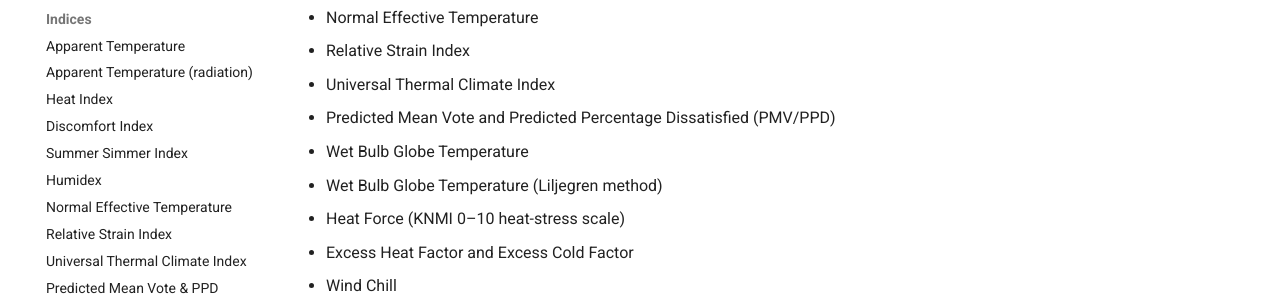
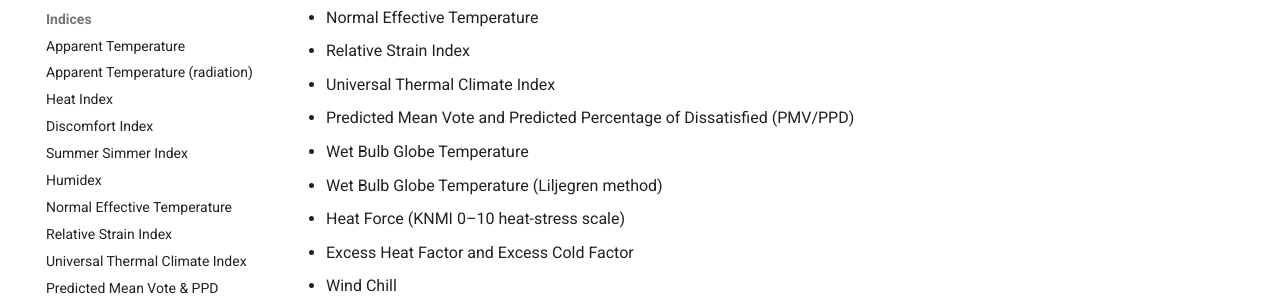
Before and after one commit to ecmwf/thermofeel, an MkDocs documentation site: the page built from docs/guide/overview.md, in a window 1280 px wide and 900 px high, scrolled down 359 px. Shown: the part 152-452 px from the top of the window. Built offline with MkDocs 1.6.1 and Material for MkDocs 9.7.7, drawn with Linux system fonts in a browser that asks for light colours; comment, search, counter and statistics services are not loaded.

```diff
--- a/docs/guide/overview.md
+++ b/docs/guide/overview.md
@@ -15,7 +15,7 @@ maintained by ECMWF (European Centre for Medium-Range Weather Forecasts).
 - Normal Effective Temperature
 - Relative Strain Index
 - Universal Thermal Climate Index
-- Predicted Mean Vote and Predicted Percentage Dissatisfied (PMV/PPD)
+- Predicted Mean Vote and Predicted Percentage of Dissatisfied (PMV/PPD)
 - Wet Bulb Globe Temperature
 - Wet Bulb Globe Temperature (Liljegren method)
 - Heat Force (KNMI 0–10 heat-stress scale)
```
Also changed, not shown: README.md (+1 -1 lines), 1 other file.
